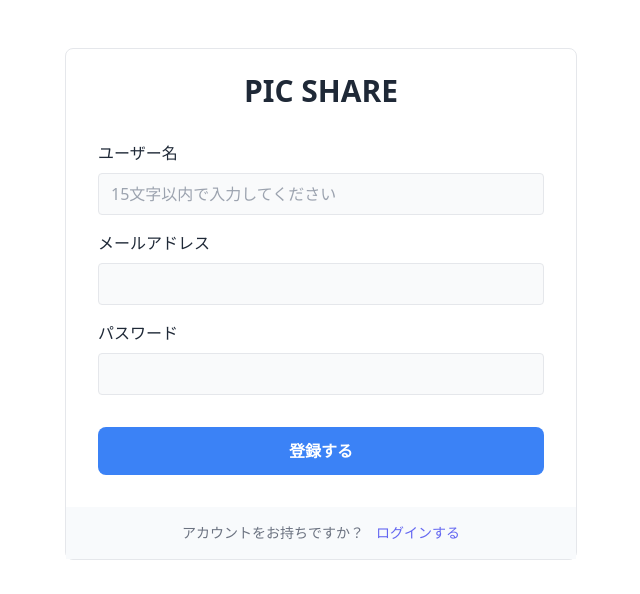
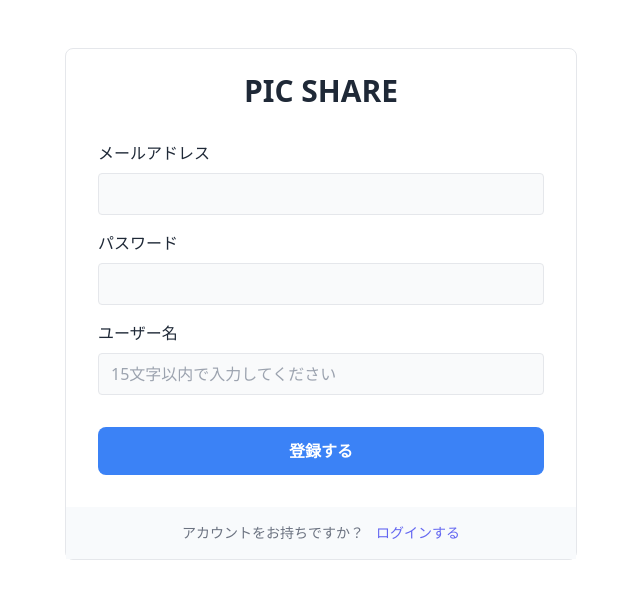
Before and after one commit to Jumpei-Arigaya/pic_share10, a Next.js app: page /accounts/emailsignup in a window 1280 px wide. Shown: the top 594 px of the page, without its empty margins (319-959 px from the left). Built offline with nearby package versions, Linux system fonts and the light colour scheme; no server answers.

Commit message:
usernameの位置変更

```diff
--- a/pages/accounts/emailsignup.tsx
+++ b/pages/accounts/emailsignup.tsx
@@ -32,16 +32,16 @@ const Emailsignup = () => {
                             <span className="bg-white text-gray-400 text-sm relative px-4">または</span>
                         </div> */}
                         <div>
-                            <label className="inline-block text-gray-800 text-sm sm:text-base mb-2">ユーザー名</label>
-                            <input name="username" className="w-full bg-gray-50 text-gray-800 border focus:ring ring-indigo-300 rounded outline-none transition duration-100 px-3 py-2" type="text" autoComplete="new-off" placeholder="15文字以内で入力してください" maxLength={15} value={username} onChange={(e) => setUsername(e.target.value)} />
-                        </div>
-                        <div>
                             <label className="inline-block text-gray-800 text-sm sm:text-base mb-2">メールアドレス</label>
                             <input name="email" className="w-full bg-gray-50 text-gray-800 border focus:ring ring-indigo-300 rounded outline-none transition duration-100 px-3 py-2" type="email" autoComplete="off" value={email} onChange={(e) => setEmail(e.target.value)} />
                         </div>
                         <div>
                             <label className="inline-block text-gray-800 text-sm sm:text-base mb-2">パスワード</label>
                             <input name="password" className="w-full bg-gray-50 text-gray-800 border focus:ring ring-indigo-300 rounded outline-none transition duration-100 px-3 py-2" type="password" autoComplete="off" value={password} onChange={(e) => setPassword(e.target.value)} />
+                        </div>
+                        <div>
+                            <label className="inline-block text-gray-800 text-sm sm:text-base mb-2">ユーザー名</label>
+                            <input name="username" className="w-full bg-gray-50 text-gray-800 border focus:ring ring-indigo-300 rounded outline-none transition duration-100 px-3 py-2" type="text" autoComplete="new-off" placeholder="15文字以内で入力してください" maxLength={15} value={username} onChange={(e) => setUsername(e.target.value)} />
                         </div>
                         <button onClick={() => postAccountInfo(username, email, password)} type="submit" className="flex justify-center items-center w-full bg-blue-500 hover:bg-blue-600 active:bg-blue-700 focus-visible:ring ring-blue-300 text-white text-sm md:text-base font-semibold text-center rounded-lg outline-none transition duration-100 gap-2 px-8 py-3 mt-4">
                             登録する
```
